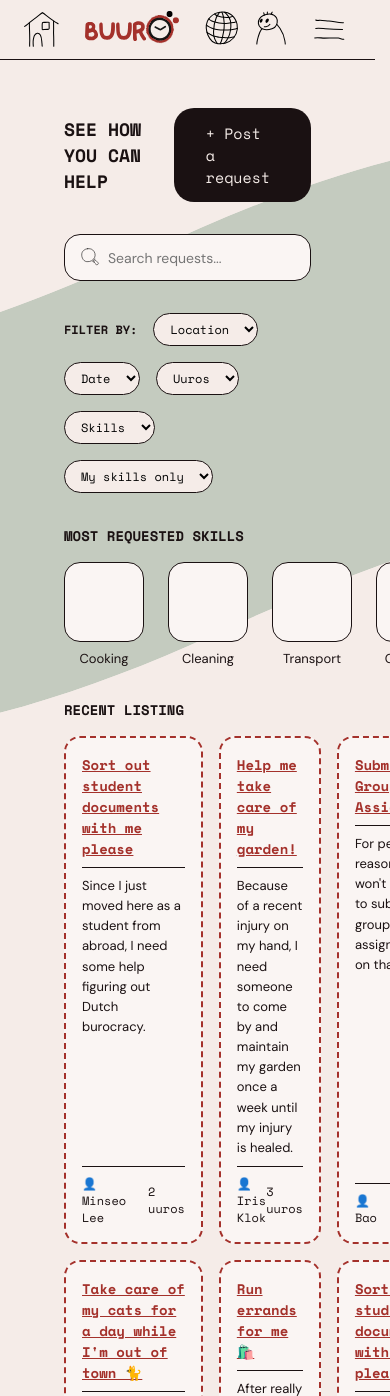
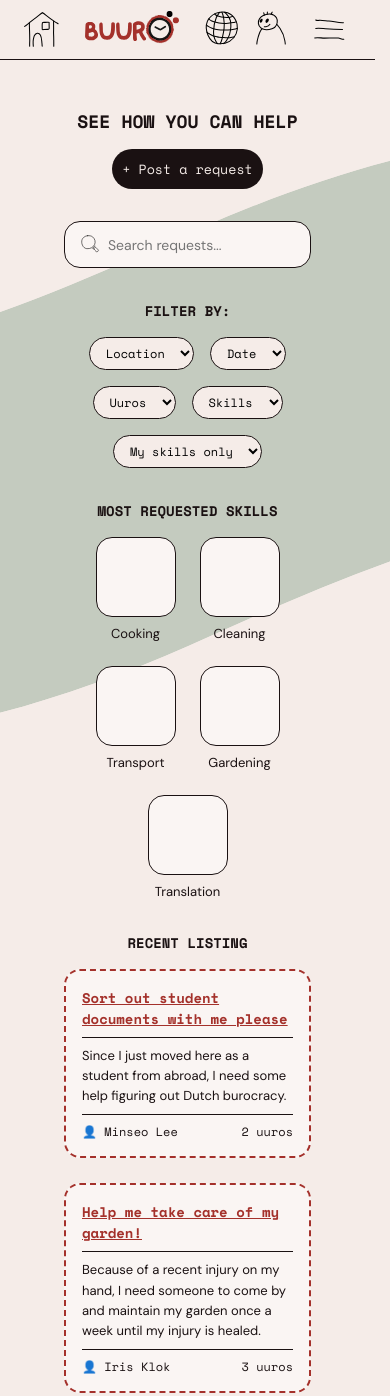
Before and after one commit to ibao127/buuro-timebank, a Flask app: page /requests in a window 390 px wide; the page is wider, and only the part inside the window is pictured. Shown: the top 1396 px of that part. Run offline with Flask 3, Linux system fonts and the light colour scheme.

Commit message:
making everything device scalable

```diff
--- a/static/css/styles.css
+++ b/static/css/styles.css
@@ -613,8 +613,8 @@ a {
     background: var(--dark);
     color: var(--cream);
     font-family: var(--font-mono);
-    font-size: 15px;
-    padding: 14px 32px;
+    font-size: 10pt;
+    padding: 10px 10px;
     border-radius: 20px;
     text-decoration: none;
 }
@@ -644,18 +644,16 @@ a {
     width: 100%;
 }
 
+.filter-section {
+    display: flex;
+    flex-direction: column;
+}
+
 .filters {
     display: flex;
     align-items: center;
     gap: 16px;
     flex-wrap: wrap;
-}
-
-.filters span {
-    font-family: var(--font-mono);
-    font-size: 12px;
-    font-weight: 700;
-    text-transform: uppercase;
 }
 
 .filters select {
@@ -670,7 +668,8 @@ a {
 }
 
 .skills-section h2,
-.requests-section h2 {
+.requests-section h2,
+.filter-section h2 {
     font-family: var(--font-mono);
     font-size: 14px;
     font-weight: 700;
@@ -742,6 +741,56 @@ a {
     border-top: 1.5px solid var(--dark);
     padding-top: 8px;
     margin-top: auto;
+}
+
+@media(max-width: 640px) {
+
+    .requests {
+        align-items: center;
+    }
+
+    .requests-header {
+        flex-direction: column;
+        gap: 15px;
+    }
+
+    .search-bar {
+        width: 100%;
+    }
+
+    .skills-section {
+        display: flex;
+        flex-direction: column;
+        align-items: center;
+    }
+
+    .skills-grid {
+        flex-wrap: wrap;
+        align-items: center;
+        justify-content: center;
+    }
+
+    .requests-section {
+        display: flex;
+        flex-direction: column;
+        align-items: center;
+    }
+
+    .requests-grid {
+        display: flex;
+        flex-direction: column;
+        gap: 25px;
+        width: 100%;
+        align-items: center;
+    }
+
+    .filter-section {
+        align-items: center;
+    }
+
+    .filters {
+        justify-content: center;
+    }
 }
 
 /* ── LOGIN ── */
@@ -893,6 +942,7 @@ a {
 .profile-card {
     display: flex;
     justify-content: space-between;
+    gap: 20px;
     align-items: center;
     border: 2px dashed var(--red);
     border-radius: 20px;
@@ -953,6 +1003,7 @@ a {
     flex-wrap: wrap;
 }
 
+
 .skill-tag {
     font-family: var(--font-mono);
     font-size: 11px;
@@ -1050,14 +1101,15 @@ a {
 }
 
 .reviews-grid {
-    display: grid;
-    grid-template-columns: repeat(3, 1fr);
+    display: flex;
     gap: 16px;
+    justify-content: space-between;
 }
 
 .review-card {
     border: 2px dashed var(--red);
     border-radius: 16px;
+    width: 100%;
     padding: 20px;
     min-height: 120px;
     display: flex;
@@ -1076,6 +1128,25 @@ a {
     font-family: var(--font-mono);
     font-size: 20px;
     font-weight: 700;
+}
+
+@media(max-width: 620px) {
+    .profile-card {
+        flex-direction: column;
+        align-items: start;
+    }
+
+    .profile-balance {
+        align-self: center;
+    }
+
+    .impact-grid {
+        flex-direction: column;
+    }
+
+    .reviews-grid {
+        flex-direction: column;
+    }
 }
 
 /* ── SIDEBAR ── */
--- a/templates/requestMinseo.html
+++ b/templates/requestMinseo.html
@@ -38,9 +38,9 @@
     <div class="request-content">
         <div class="request-skills">
             <h2>Necessary Skills:</h2>
-            <p>
-                <span class="skill-tag">Knowledge of Dutch Gov Processes</span>
-            </p>
+            <div class="profile-skills">
+                <div class="skill-tag">Knowledge of Dutch Gov Processes</div>
+            </div>
         </div>
         <div class="request-details">
             <h2>Sort out student documents with me please</h2>
--- a/templates/requests.html
+++ b/templates/requests.html
@@ -14,13 +14,15 @@
         <input type="text" placeholder="Search requests...">
     </div>
 
+    <div class="filter-section">
+        <h2>Filter by:</h2>
         <div class="filters">
-        <span>Filter by:</span>
             <select><option>Location</option></select>
             <select><option>Date</option></select>
             <select><option>Uuros</option></select>
             <select><option>Skills</option></select>
             <select><option>My skills only</option></select>
+        </div>
     </div>
 
     <div class="skills-section">
```
Also changed, not shown: templates/requestBao.html (+4 -4 lines), templates/requestIris.html (+5 -5 lines), templates/requestKatharina.html (+6 -6 lines), templates/requestSade.html (+5 -5 lines). Lines whose indentation alone changed are shown as unchanged.
